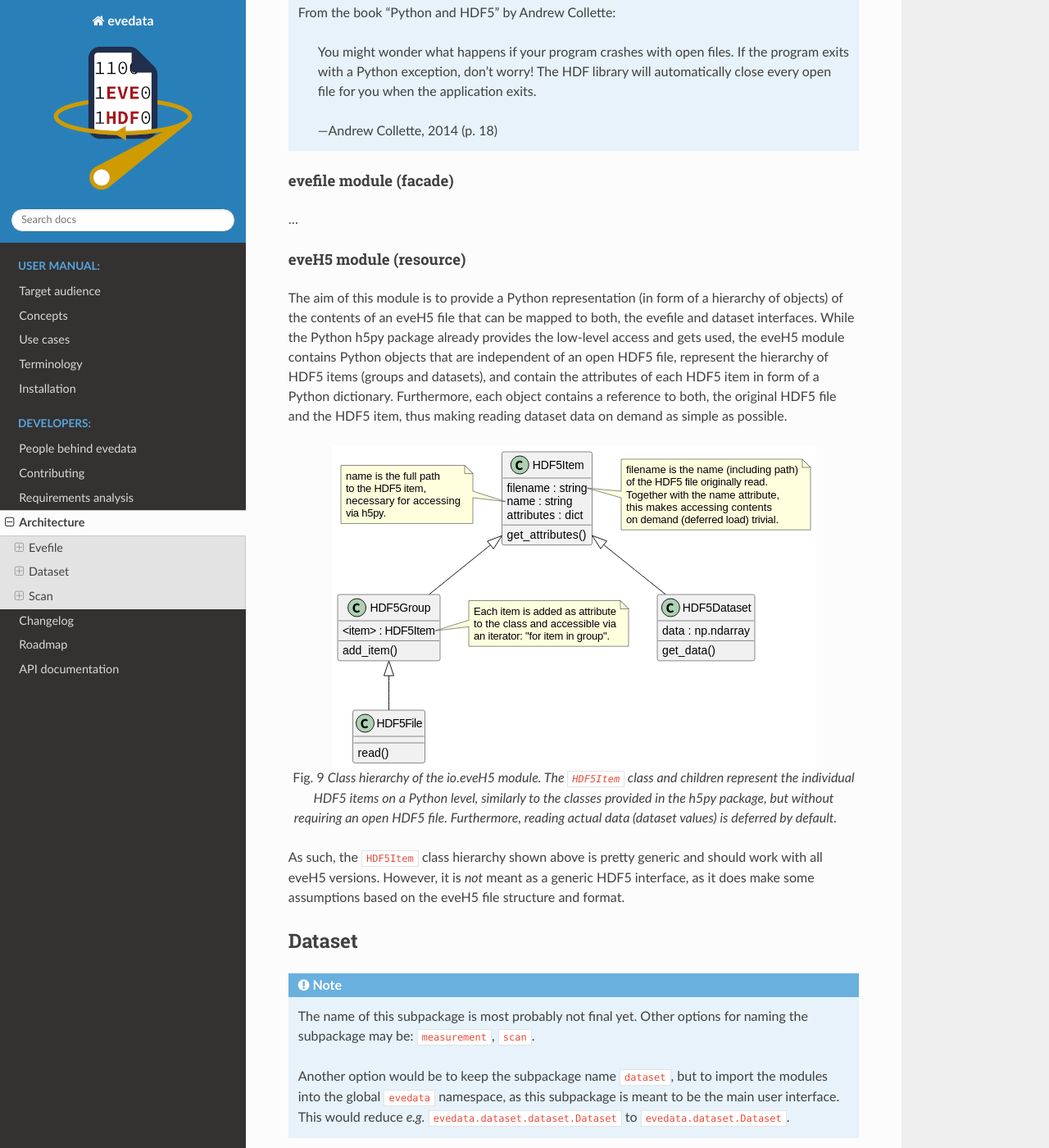
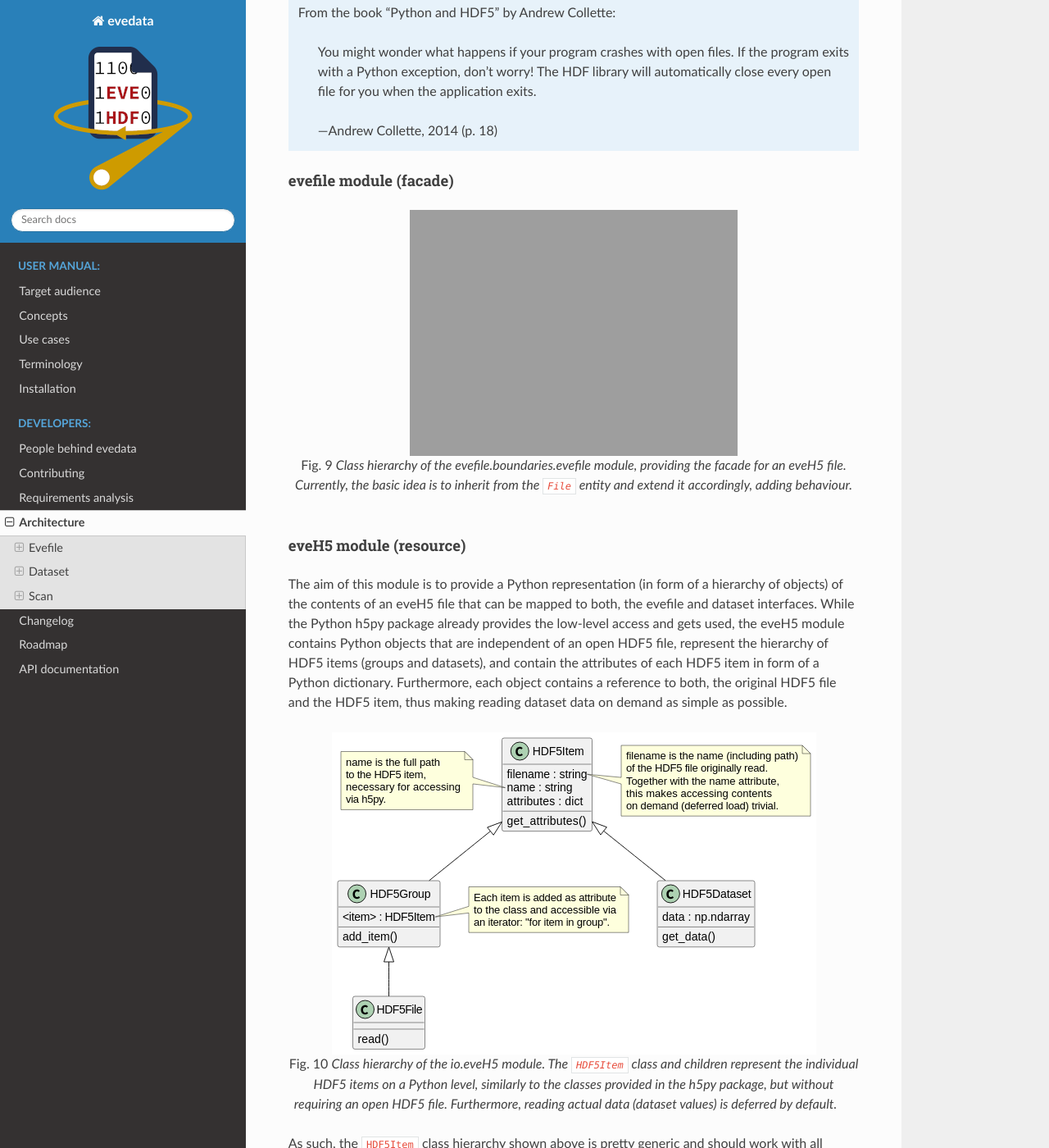
Before and after one commit to tillbiskup/evedata, a Sphinx documentation site: the page built from docs/architecture.rst, in a window 1280 px wide and 1400 px high, scrolled down 11484 px. Shown: the whole window at 82% size. Built offline with Sphinx 7.4.7 and the Read the Docs theme 2.0.0, drawn with Linux system fonts in a browser that asks for light colours; some of the changed text lies outside the part shown.

Commit message:
Start with UML diagrams for facades
General idea: Inherit from entity and extend it with behaviour.

```diff
--- a/docs/architecture.rst
+++ b/docs/architecture.rst
@@ -280,7 +280,11 @@
 evefile module (facade)
 ~~~~~~~~~~~~~~~~~~~~~~~
 
-...
+
+.. figure:: uml/evedata.evefile.boundaries.evefile.*
+    :align: center
+
+    Class hierarchy of the evefile.boundaries.evefile module, providing the facade for an eveH5 file. Currently, the basic idea is to inherit from the ``File`` entity and extend it accordingly, adding behaviour.
 
 
 eveH5 module (resource)
@@ -522,6 +526,12 @@
 ~~~~~~~~~~~~~~~~~~~~~~~
 
 
+.. figure:: uml/evedata.dataset.boundaries.dataset.*
+    :align: center
+
+    Class hierarchy of the dataset.boundaries.dataset module, providing the facade for a dataset. Currently, the basic idea is to inherit from the ``Dataset`` entity and extend it accordingly, adding behaviour.
+
+
 Scan
 ====
 
@@ -674,5 +684,11 @@
 ~~~~~~~~~~~~~~~~~~~~
 
 
+.. figure:: uml/evedata.scan.boundaries.scan.*
+    :align: center
+
+    Class hierarchy of the scan.boundaries.scan module, providing the facade for the scan description (including the setup). Currently, the basic idea is to inherit from the ``File`` entity and extend it accordingly, adding behaviour.
+
+
 scml module (resource)
 ~~~~~~~~~~~~~~~~~~~~~~
```
Also changed, not shown: docs/uml/evedata.dataset.dataset.svg, docs/uml/evedata.dataset.metadata.svg, 6 other files.
